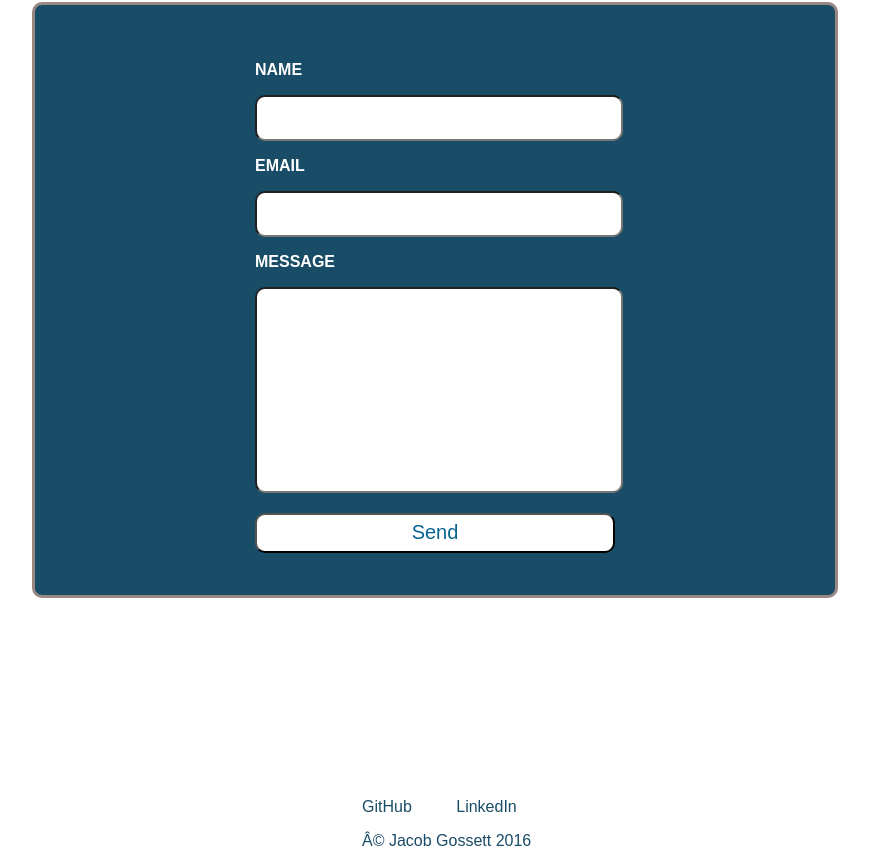
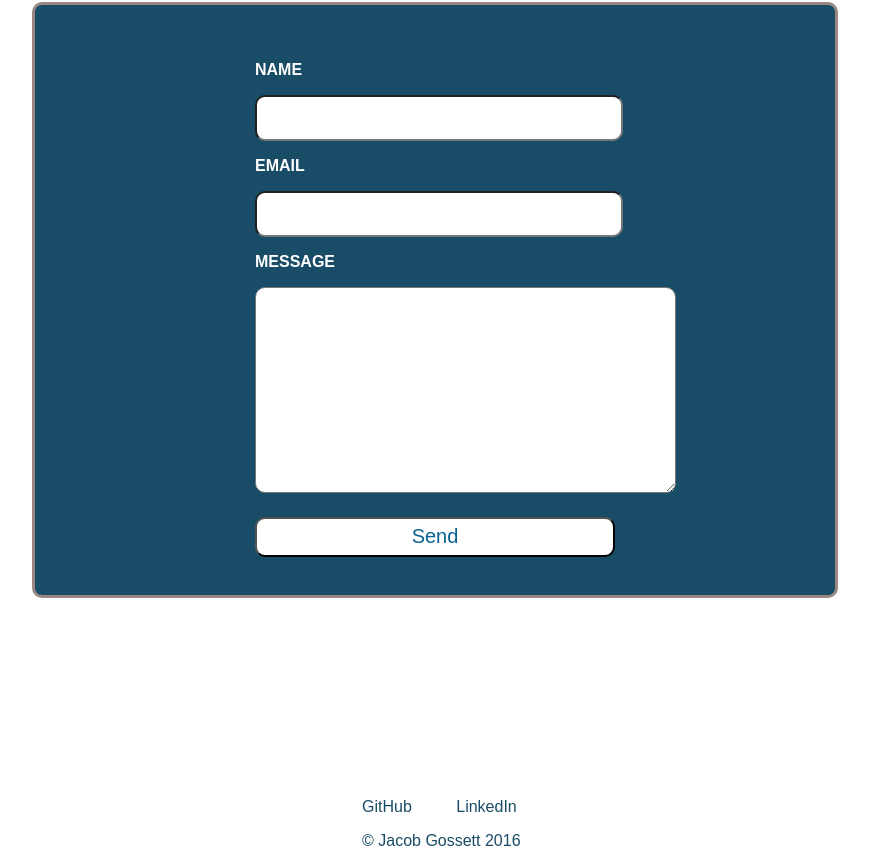
Before and after one commit to jcg0025/Depot_U_Lab_2, a plain HTML site: page index.html in a window 1280 px wide. Shown: the part 1615-2481 px from the top of the page, without its empty margins (226-1095 px from the left). Drawn offline with Linux system fonts and the light colour scheme.

Commit message:
input fix

```diff
--- a/index.html
+++ b/index.html
@@ -114,7 +114,8 @@
                <input type="text" name='email' required></>
 
                <p class='label'>message</p>
-               <input class='messages' type="text" name='message' required></>
+
+               <textarea name="message" class="messages" cols="40" rows="10"></textarea>
                <br>
                <input class='send' type='submit' name='submit' value='Send'></>
            </div>
@@ -127,7 +128,7 @@
                         <li><a href='https://github.com/jcg0025'>GitHub</a></li>
                         <li><a href='https://www.linkedin.com'>LinkedIn</a></li>
                     </ul>
-                    <p>Â© Jacob Gossett 2016</p>
+                    <p>&copy Jacob Gossett 2016</p>
             </div>
 
 
--- a/index.less
+++ b/index.less
@@ -101,6 +101,9 @@ input {
 
 .messages {
     height: 200px;
+    margin-left: 220px;
+    font-size: 16px;
+    border-radius: 10px;
 }
 
 .send {
```
Also changed, not shown: index.css.
